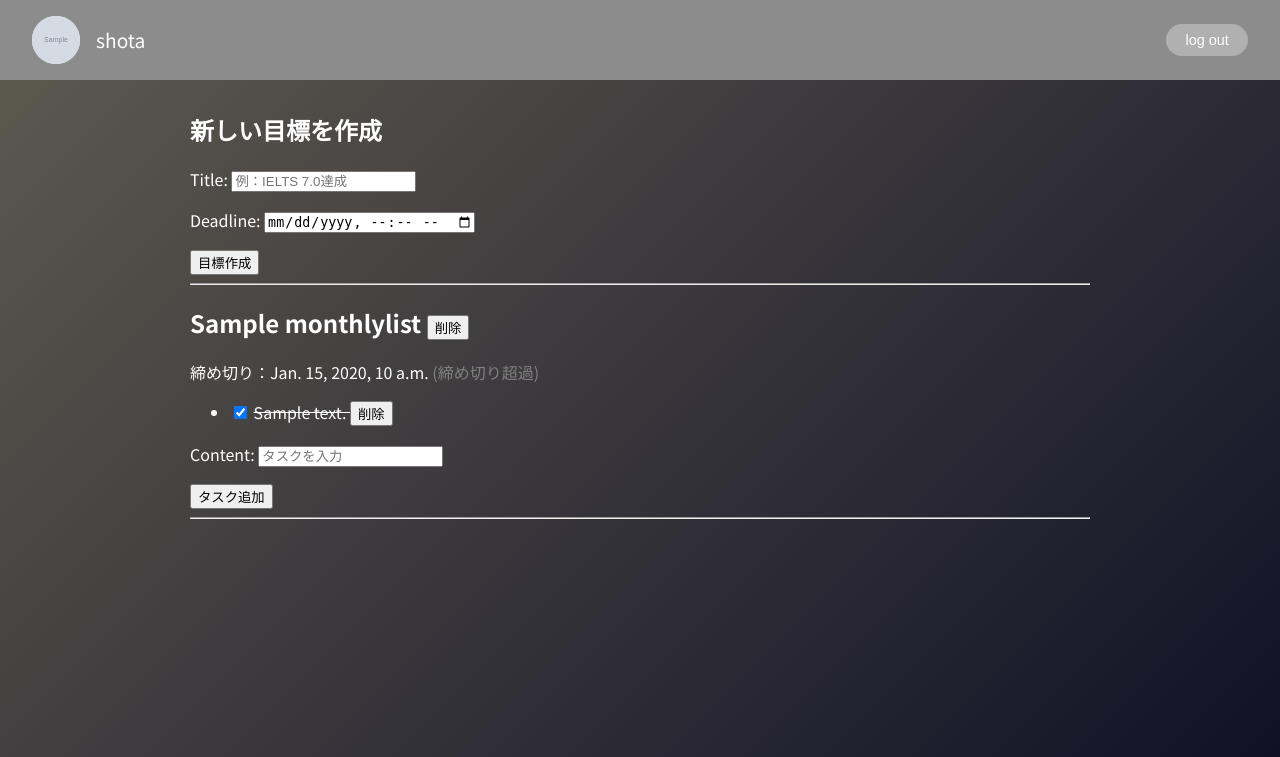
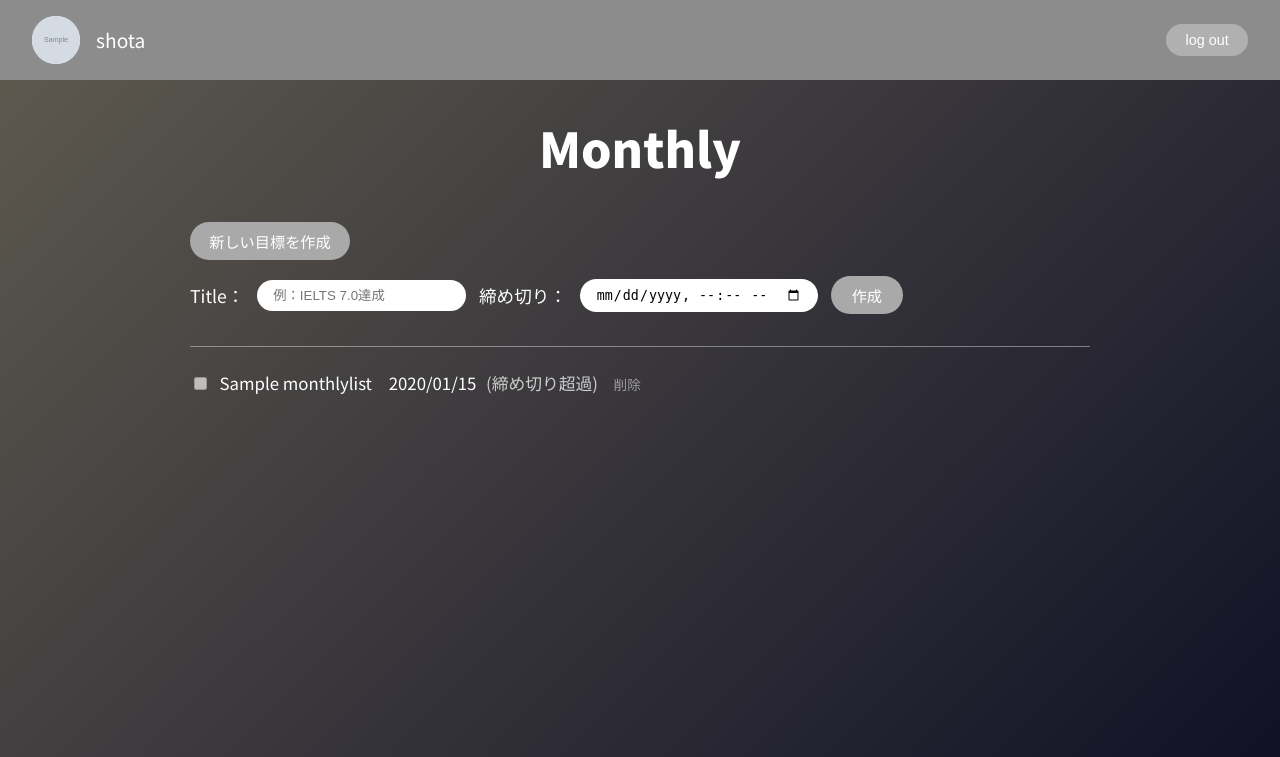
Before and after one commit to s1nx5579954-lang/FollowGrow, a Django app: page /monthly/monthly/ in a window 1280 px wide. Shown: the part 43-800 px from the top of the page. Run offline with Django 5.2, Linux system fonts and the light colour scheme; a user stored in the database is signed in; tables that the repository leaves empty hold one stand-in row (values such as "Sample post"); grey boxes marked "Sample" are stand-in pictures.

Commit message:
Monthly_todo: タスク機能を削除しシンプルな目標管理に変更、デザイン反映

```diff
--- a/Monthly_todo/forms.py
+++ b/Monthly_todo/forms.py
@@ -1,5 +1,5 @@
 from django import forms
-from .models import MonthlyList, MonthlyTask
+from .models import MonthlyList
 
 
 class MonthlyListForm(forms.ModelForm):
@@ -10,12 +10,3 @@ class MonthlyListForm(forms.ModelForm):
             'title': forms.TextInput(attrs={'placeholder': '例：IELTS 7.0達成'}),
             'deadline': forms.DateTimeInput(attrs={'type': 'datetime-local'}),
         }
-
-
-class MonthlyTaskForm(forms.ModelForm):
-    class Meta:
-        model = MonthlyTask
-        fields = ['content']
-        widgets = {
-            'content': forms.TextInput(attrs={'placeholder': 'タスクを入力'}),
-        }
--- a/Monthly_todo/models.py
+++ b/Monthly_todo/models.py
@@ -17,16 +17,3 @@ class MonthlyList(models.Model):
     def days_remaining(self):
         delta = self.deadline.date() - timezone.now().date()
         return delta.days
-
-
-class MonthlyTask(models.Model):
-    monthly_list = models.ForeignKey(
-        MonthlyList,
-        on_delete=models.CASCADE,
-        related_name='tasks'
-    )
-    content = models.CharField(max_length=200)
-    is_completed = models.BooleanField(default=False)
-
-    def __str__(self):
-        return self.content
--- a/Monthly_todo/urls.py
+++ b/Monthly_todo/urls.py
@@ -5,7 +5,4 @@ urlpatterns = [
     path('monthly/', views.index, name='monthly_index'),
     path('monthly/list/create/', views.list_create, name='monthly_list_create'),
     path('monthly/list/<int:list_id>/delete/', views.list_delete, name='monthly_list_delete'),
-    path('monthly/list/<int:list_id>/task/add/', views.task_add, name='monthly_task_add'),
-    path('monthly/task/<int:task_id>/delete/', views.task_delete, name='monthly_task_delete'),
-    path('monthly/task/<int:task_id>/toggle/', views.task_toggle, name='monthly_task_toggle'),
 ]
--- a/Monthly_todo/views.py
+++ b/Monthly_todo/views.py
@@ -1,18 +1,16 @@
 from django.shortcuts import render, redirect, get_object_or_404
 from django.contrib.auth.decorators import login_required
-from .models import MonthlyList, MonthlyTask
-from .forms import MonthlyListForm, MonthlyTaskForm
+from .models import MonthlyList
+from .forms import MonthlyListForm
 
 
 @login_required
 def index(request):
-    lists = MonthlyList.objects.filter(user=request.user).prefetch_related('tasks')
+    lists = MonthlyList.objects.filter(user=request.user)
     list_form = MonthlyListForm()
-    task_form = MonthlyTaskForm()
     context = {
         'lists': lists,
         'list_form': list_form,
-        'task_form': task_form,
     }
     return render(request, 'monthly_todo/index.html', context)
 
@@ -34,32 +32,3 @@ def list_delete(request, list_id):
     if request.method == 'POST':
         monthly_list.delete()
     return redirect('monthly_index')
-
-
-@login_required
-def task_add(request, list_id):
-    monthly_list = get_object_or_404(MonthlyList, id=list_id, user=request.user)
-    if request.method == 'POST':
-        form = MonthlyTaskForm(request.POST)
-        if form.is_valid():
-            task = form.save(commit=False)
-            task.monthly_list = monthly_list
-            task.save()
-    return redirect('monthly_index')
-
-
-@login_required
-def task_delete(request, task_id):
-    task = get_object_or_404(MonthlyTask, id=task_id, monthly_list__user=request.user)
-    if request.method == 'POST':
-        task.delete()
-    return redirect('monthly_index')
-
-
-@login_required
-def task_toggle(request, task_id):
-    task = get_object_or_404(MonthlyTask, id=task_id, monthly_list__user=request.user)
-    if request.method == 'POST':
-        task.is_completed = not task.is_completed
-        task.save()
-    return redirect('monthly_index')
--- a/templates/monthly_todo/index.html
+++ b/templates/monthly_todo/index.html
@@ -1,72 +1,129 @@
 {% extends 'base.html' %}
 
-{% block title %}FollowGrow - ホーム{% endblock %}
+{% block title %}Monthly Todo - FollowGrow{% endblock %}
 
 {% block content %}
-    <h2>新しい目標を作成</h2>
-    <form method="post" action="{% url 'monthly_list_create' %}">
+<style>
+    .monthly-heading {
+        text-align: center;
+        font-size: 3rem;
+        font-weight: 900;
+        color: #ffffff;
+        margin: 1rem 0 2.5rem 0;
+        opacity: 0;
+        transform: translateY(30px);
+        animation: fadeUp 0.8s ease-out forwards;
+    }
+
+    @keyframes fadeUp {
+        to {
+            opacity: 1;
+            transform: translateY(0);
+        }
+    }
+
+    .create-list-section {
+        margin-bottom: 2rem;
+    }
+
+    .pill-label {
+        display: inline-block;
+        background-color: #a9a9a9;
+        color: #ffffff;
+        padding: 0.5rem 1.2rem;
+        border-radius: 999px;
+        font-size: 0.95rem;
+        margin-bottom: 1rem;
+    }
+
+    .create-list-form {
+        display: flex;
+        align-items: center;
+        gap: 0.8rem;
+        color: #ffffff;
+        font-size: 1.1rem;
+        flex-wrap: wrap;
+    }
+
+    .create-list-form input[type="text"],
+    .create-list-form input[type="datetime-local"] {
+        padding: 0.5rem 1rem;
+        border-radius: 999px;
+        border: none;
+    }
+
+    .pill-btn {
+        background-color: #a9a9a9;
+        color: #ffffff;
+        border: none;
+        padding: 0.5rem 1.3rem;
+        border-radius: 999px;
+        cursor: pointer;
+        font-size: 0.95rem;
+    }
+
+    .pill-btn:hover {
+        background-color: #c4c4c4;
+    }
+
+    .monthly-goals {
+        border-top: 1px solid rgba(255,255,255,0.4);
+        padding-top: 1.5rem;
+        display: flex;
+        flex-wrap: wrap;
+        gap: 1.5rem 3rem;
+    }
+
+    .goal-row {
+        color: #ffffff;
+        font-size: 1.05rem;
+        display: flex;
+        align-items: center;
+        gap: 0.6rem;
+    }
+
+    .goal-row .delete-btn {
+        background: none;
+        border: none;
+        color: rgba(255,255,255,0.5);
+        cursor: pointer;
+        font-size: 0.85rem;
+    }
+</style>
+
+<h1 class="monthly-heading">Monthly</h1>
+
+<div class="create-list-section">
+    <span class="pill-label">新しい目標を作成</span>
+    <form method="post" action="{% url 'monthly_list_create' %}" class="create-list-form">
         {% csrf_token %}
-        {{ list_form.as_p }}
-        <button type="submit">目標作成</button>
+        Title：{{ list_form.title }}
+        締め切り：{{ list_form.deadline }}
+        <button type="submit" class="pill-btn">作成</button>
     </form>
+</div>
 
-    <hr>
-
+<div class="monthly-goals">
     {% for list in lists %}
-        <div class="monthly-list">
-            <h2>
-                {{ list.title }}
-                <form method="post" action="{% url 'monthly_list_delete' list.id %}" style="display:inline;">
-                    {% csrf_token %}
-                    <button type="submit" onclick="return confirm('この目標とタスクを全て削除しますか？')">削除</button>
-                </form>
-            </h2>
-
-            <p>
-                締め切り：{{ list.deadline }}
+        <div class="goal-row">
+            <input type="checkbox" disabled>
+            {{ list.title }}　{{ list.deadline|date:"Y/m/d" }}
             {% if list.days_remaining < 0 %}
-                    <span style="color: gray;">(締め切り超過)</span>
+                <span style="color: #cccccc;">(締め切り超過)</span>
             {% elif list.days_remaining <= 3 %}
-                    <span style="color: red; font-weight: bold;">残り{{ list.days_remaining }}日</span>
+                <span style="color: #ff8080; font-weight: bold;">残り{{ list.days_remaining }}日</span>
             {% elif list.days_remaining <= 7 %}
-                    <span style="color: orange;">残り{{ list.days_remaining }}日</span>
+                <span style="color: #ffcc80;">残り{{ list.days_remaining }}日</span>
             {% else %}
                 <span>残り{{ list.days_remaining }}日</span>
             {% endif %}
-            </p>
-
-            <ul>
-                {% for task in list.tasks.all %}
-                    <li>
-                        <form method="post" action="{% url 'monthly_task_toggle' task.id %}" style="display:inline;">
+            <form method="post" action="{% url 'monthly_list_delete' list.id %}" style="display:inline;">
                 {% csrf_token %}
-                            <input type="checkbox"
-                                   onchange="this.form.submit()"
-                                   {% if task.is_completed %}checked{% endif %}>
-                        </form>
-
-                        <span style="{% if task.is_completed %}text-decoration: line-through;{% endif %}">
-                            {{ task.content }}
-                        </span>
-
-                        <form method="post" action="{% url 'monthly_task_delete' task.id %}" style="display:inline;">
-                            {% csrf_token %}
-                            <button type="submit">削除</button>
-                        </form>
-                    </li>
-                {% empty %}
-                    <li>タスクがありません</li>
-                {% endfor %}
-            </ul>
-
-            <form method="post" action="{% url 'monthly_task_add' list.id %}">
-                {% csrf_token %}
-                {{ task_form.as_p }}
-                <button type="submit">タスク追加</button>
+                <button type="submit" class="delete-btn" onclick="return confirm('この目標を削除しますか？')">削除</button>
             </form>
         </div>
-        <hr>
     {% empty %}
-        <p>まだ目標がありません。上のフォームから作成してください。</p>
+        <p style="color: rgba(255,255,255,0.7);">まだ目標がありません。上のフォームから作成してください。</p>
     {% endfor %}
+</div>
 {% endblock %}
```
Also changed, not shown: Monthly_todo/admin.py (+1 -9 lines), Monthly_todo/migrations/0002_delete_monthlytask.py (added), db.sqlite3. Lines whose indentation alone changed are shown as unchanged.
